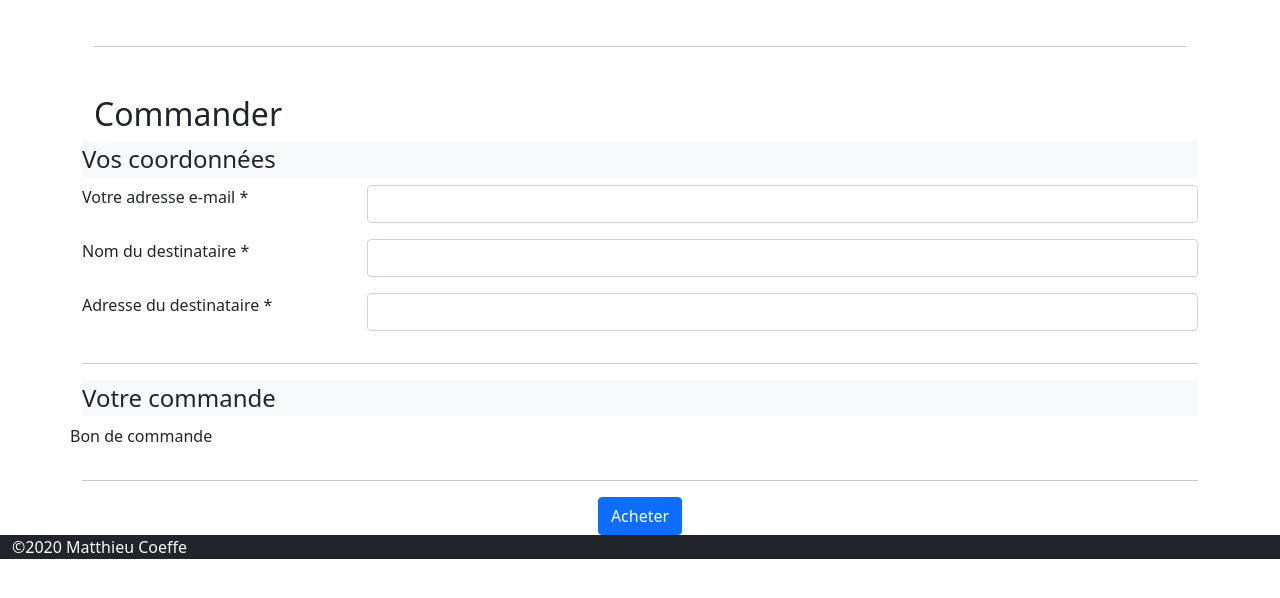
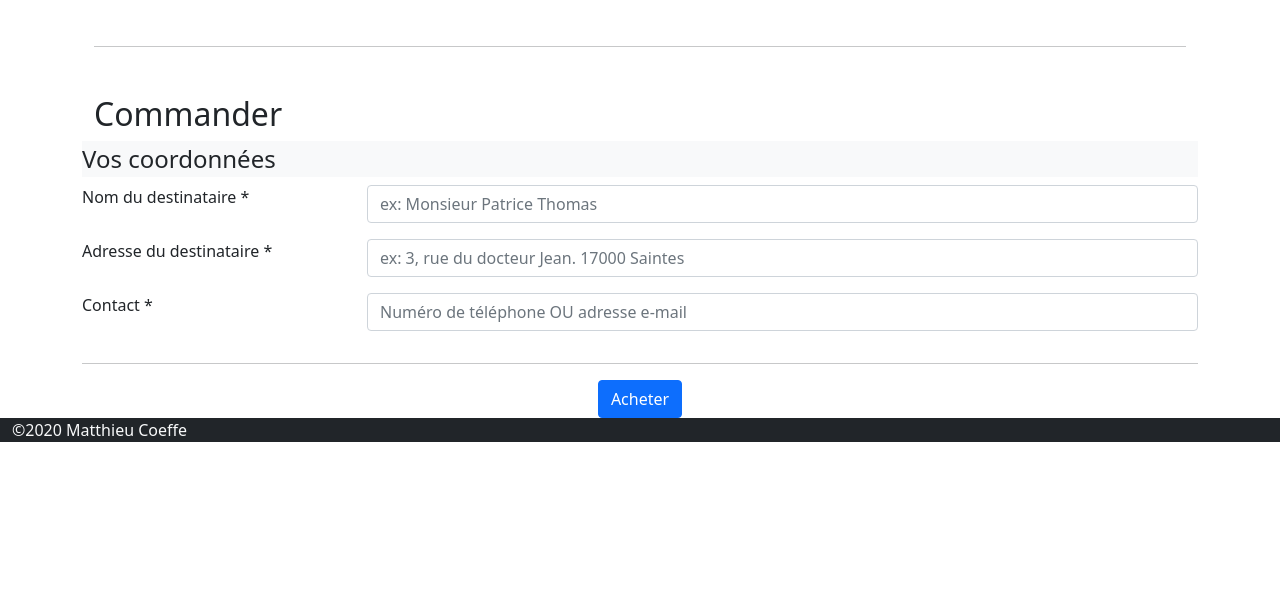
Before and after one commit to MattCo87/Mattzon, a PHP site: page /panier.php in a window 1280 px wide. Shown: the part 154-752 px from the top of the page. Run offline with PHP 8.4, Linux system fonts and the light colour scheme; a stand-in replaces the project's code that opens the database connection; some libraries are stand-ins or nearby versions.

Commit message:
Form QuickCommand okay

```diff
--- a/assets/css/styles.css
+++ b/assets/css/styles.css
@@ -78,7 +78,7 @@ img {
 
 .table-row {
     display: grid;
-    grid-template-columns: 15% 1fr 15% 15% 15% 10%;
+    grid-template-columns: 15% 15% 15% 15% 15% 10% 10%;
     grid-gap: 1rem;
     align-items: center;
     border: 1px dotted #cfcfcf;
--- a/js/scripts.js
+++ b/js/scripts.js
@@ -7,6 +7,7 @@ const emptyCart = document.getElementById('emptyCart')
 const removeCartButtons = document.getElementsByClassName('removeToCart')
 const qtymoins = document.getElementsByClassName('qtymoins')
 const qtyplus = document.getElementsByClassName('qtyplus')
+
 
 // Fonction qui ouvre la popup
 const showPopup = e => {
--- a/panier.php
+++ b/panier.php
@@ -74,6 +74,9 @@ if (isset($_SESSION['cart'])) {
                                 <span class="qty" id="qty-<?php echo $id; ?>"><?php echo $qty; ?></span>
                                 <button type="button" class="btn qtyplus" data-productid="<?php echo $id; ?>">+</button>
                             </div>
+
+
+
                             <div class="table-row-cell text-end">
                                 <?php echo number_format($unproduct->getPrice() * $qty, 2) . "€"; ?>
                             </div>
@@ -116,19 +119,10 @@ if (isset($_SESSION['cart'])) {
 
                     <div class="row mb-3">
                         <div class="col-3">
-                                <label for="email">Votre adresse e-mail *</label>
-                            </div>
-                            <div class="col">
-                                <input type="email" id="email" name="email" class="form-control" required />
-                            </div>
-                        </div>
-
-                        <div class="row mb-3">
-                            <div class="col-3">
                             <label for="name">Nom du destinataire *</label>
                         </div>
                         <div class="col">
-                                <input type="text" id="name" name="name" class="form-control" required />
+                            <input type="text" id="name" name="name" class="form-control" placeholder="ex: Monsieur Patrice Thomas" required />
                         </div>
                     </div>
 
@@ -137,7 +131,16 @@ if (isset($_SESSION['cart'])) {
                             <label for="adress">Adresse du destinataire *</label>
                         </div>
                         <div class="col">
-                                <input type="text" id="adress" name="adress" class="form-control" required />
+                            <input type="text" id="adress" name="adress" class="form-control" placeholder="ex: 3, rue du docteur Jean. 17000 Saintes" required />
+                        </div>
+                    </div>
+
+                    <div class="row mb-3">
+                        <div class="col-3">
+                            <label for="contact">Contact *</label>
+                        </div>
+                        <div class="col">
+                            <input type="text" id="contact" name="contact" class="form-control" placeholder="Numéro de téléphone OU adresse e-mail" required />
                         </div>
                     </div>
 
@@ -145,25 +148,13 @@ if (isset($_SESSION['cart'])) {
 
                 <hr />
 
-                    <fieldset>
-                        <legend class="bg-light">Votre commande</legend>
-
-                        <div class="row mb-3">
-                            Bon de commande
-                        </div>
-
-
-
-
-                    </fieldset>
-
-                    <hr />
-
+<!-- BOUTON BUY -->
                 <div class="row">
                     <div class="col text-center">
                         <button type="submit" class="btn btn-primary ">Acheter</button>
                     </div>
                 </div>
+<!-- BOUTON BUY -->
             </form>
 
 
```
Lines whose indentation alone changed are shown as unchanged.
